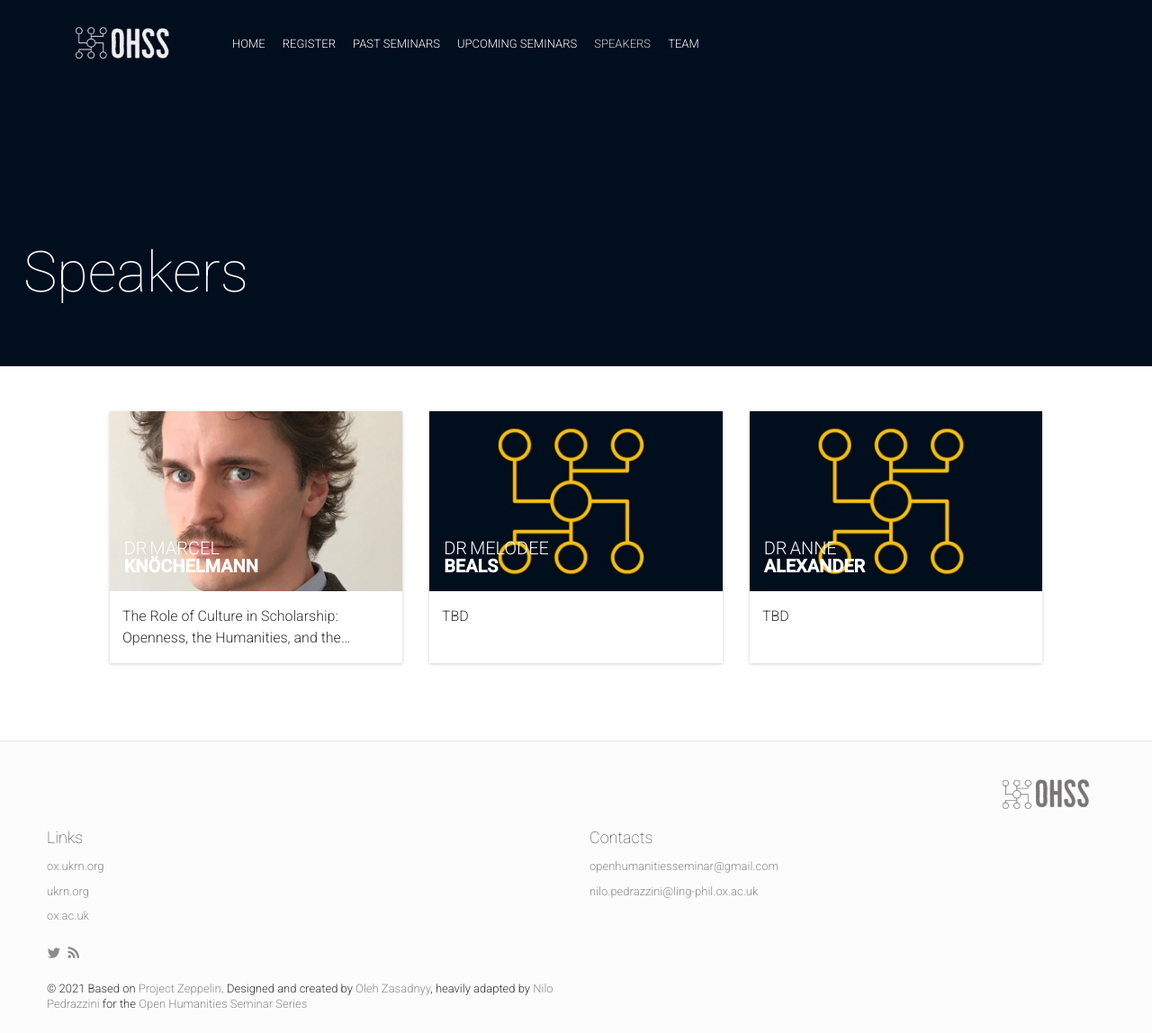
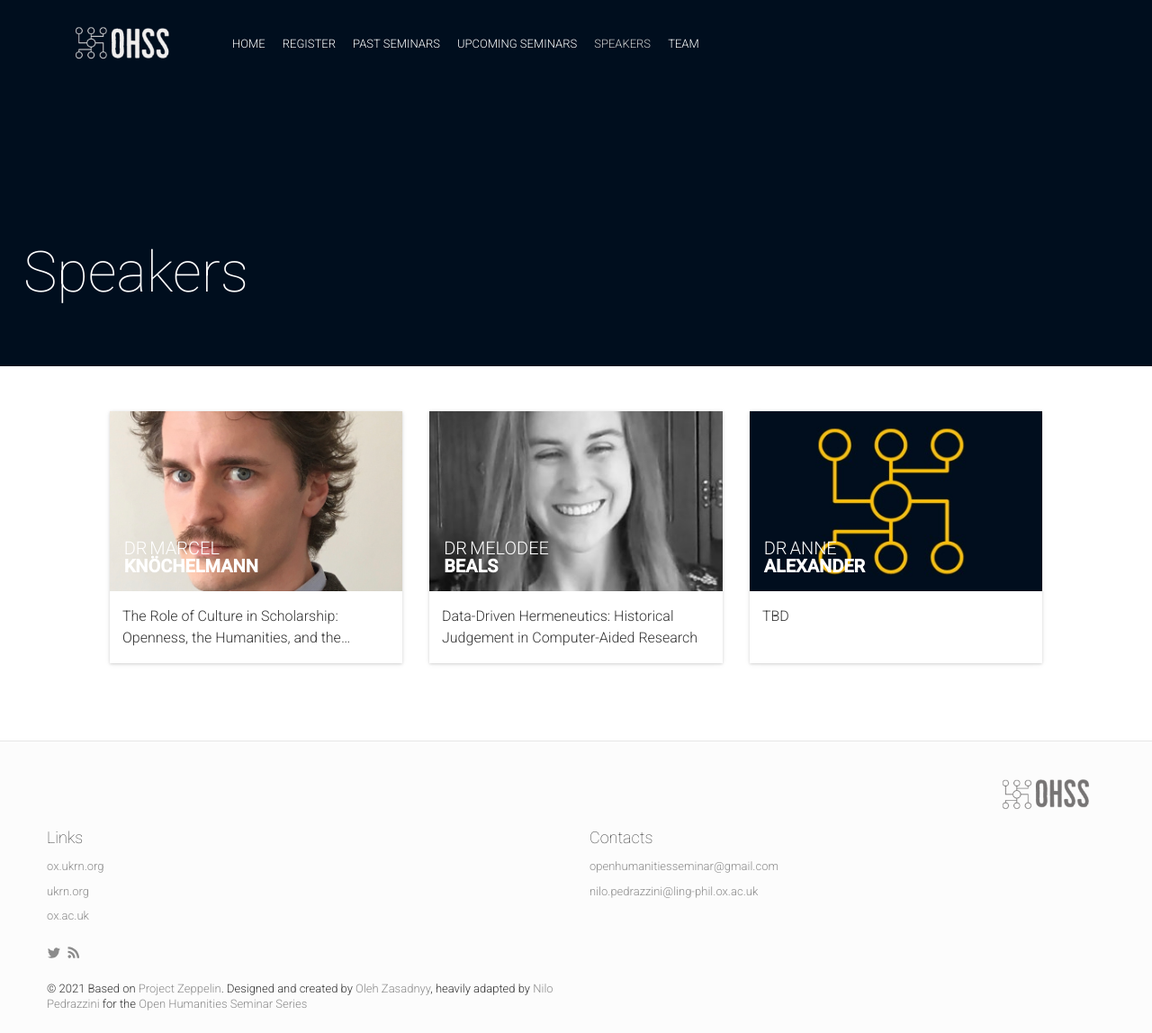
Before and after one commit to openhumanitiesseminar/openhumanitiesseminar.github.io, a Jekyll site: the page built from speakers.html, in a window 1280 px wide and 1148 px high. Shown: the whole window at 90% size. Built offline with Jekyll 4.4.1, drawn with Linux system fonts in a browser that asks for light colours; nearby versions of some CDN libraries; comment, search, counter and statistics services are not loaded.

Commit message:
add 2nnd speaker

```diff
--- a/_data/sessions.yml
+++ b/_data/sessions.yml
@@ -7,8 +7,8 @@
 
 -
   id: 002
-  title: "TBD"
-  #description: "This session will reveal the invisible structures behind the material design system. Designers will show how to use the new color systems, typographic strategies, and the underlying grids that hold it together. They will show how imagery and the new framework material rendering can make apps more interesting and communicate more quickly."
+  title: "Data-Driven Hermeneutics: Historical Judgement in Computer-Aided Research"
+  description: "On the surface, Big Data seems an obvious and rewarding new frontier for historians, with digitisation offering new insights on a grand scale. However, as an observational rather than experimental discipline, and with datasets particularly prone to unfillable gaps owing to labyrinthine copyright claims and an uneven electronic public domain, data-driven historical research can appear either impossible or thoroughly undesirable. Yet, the sentiments behind open data and methodological reproducibility are part of the very fabric of the humanities, with its tradition of documented hermeneutics and thoroughly provenanced evidence. This talk will discuss the historiographical tradition of reproducibility and how we might build upon these rich traditions in an age of data-driven results."
   subtype: keynote
   speakers: [4]
 
--- a/_data/speakers.yml
+++ b/_data/speakers.yml
@@ -16,8 +16,8 @@
   surname: "Beals"
   company: "Loughborough University"
   #title: "Sociologist"
-  #bio: "Dr Marcel Knöchelmann is a sociologist with a focus on scholarly communication, inequities in education, and the production of knowledge. After a research stay at Yale University, he completed his PhD at University College London in 2021 with the thesis: Rationalities of Scholarly Discourse: A Cultural Sociological Analysis of Authorship and Publishing in the Humanities, funded by the London Arts & Humanities Partnership. He currently works at the German Centre for Higher Education and Research Studies, DZHW Berlin. Prior to his research, he worked as a bookseller and at different publishing houses in the UK and Germany. He is a founding member of the network for higher education and science policy of German Social Democrats."
-  thumbnailUrl: default.jpg
+  bio: "Dr Melodee Beals is a Senior Lecturer in Digital History in the School of Social Sciences and Humanities at Loughborough University, UK. Her research explores the ways in which the movement of peoples and ideas intersect and the practical traces of imagined communities within the Anglophone World. As an advocate of the Digital Humanities and Open Research, she works to develop and promote computer-aided methodologies through her roles as history editor for the Open Library of Humanities and Fellow of the Software Sustainability Institute. Her latest project, The Atlas of Digitised Newspapers and Metadata brought together these two loves by tracing the history and nature of digitised newspapers collections around the world to help researcher build projects across national and linguistic borders."
+  thumbnailUrl: melodee.jpg
   rockstar: true
   social:
     - {name: "site", link: "https://mhbeals.com"}
```
Also changed, not shown: img/people/melodee.jpg (added), 11 other files.
